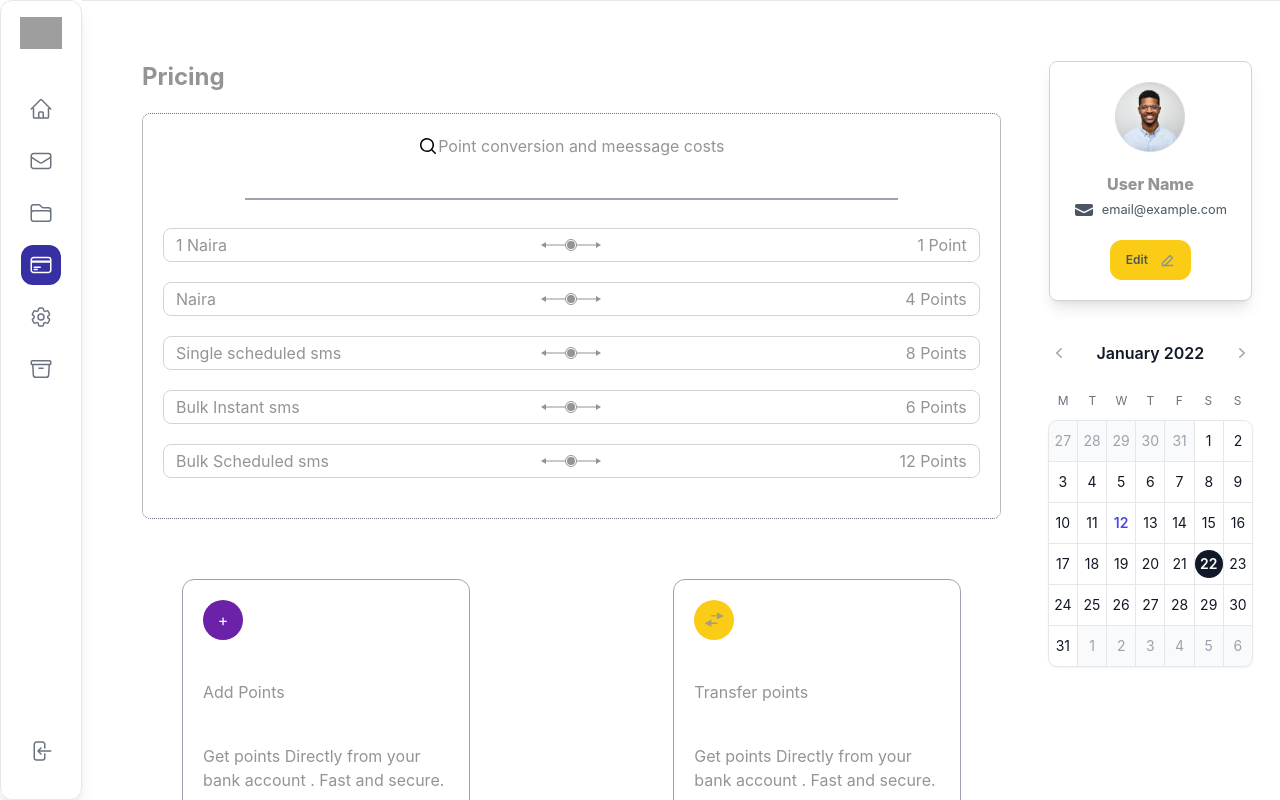
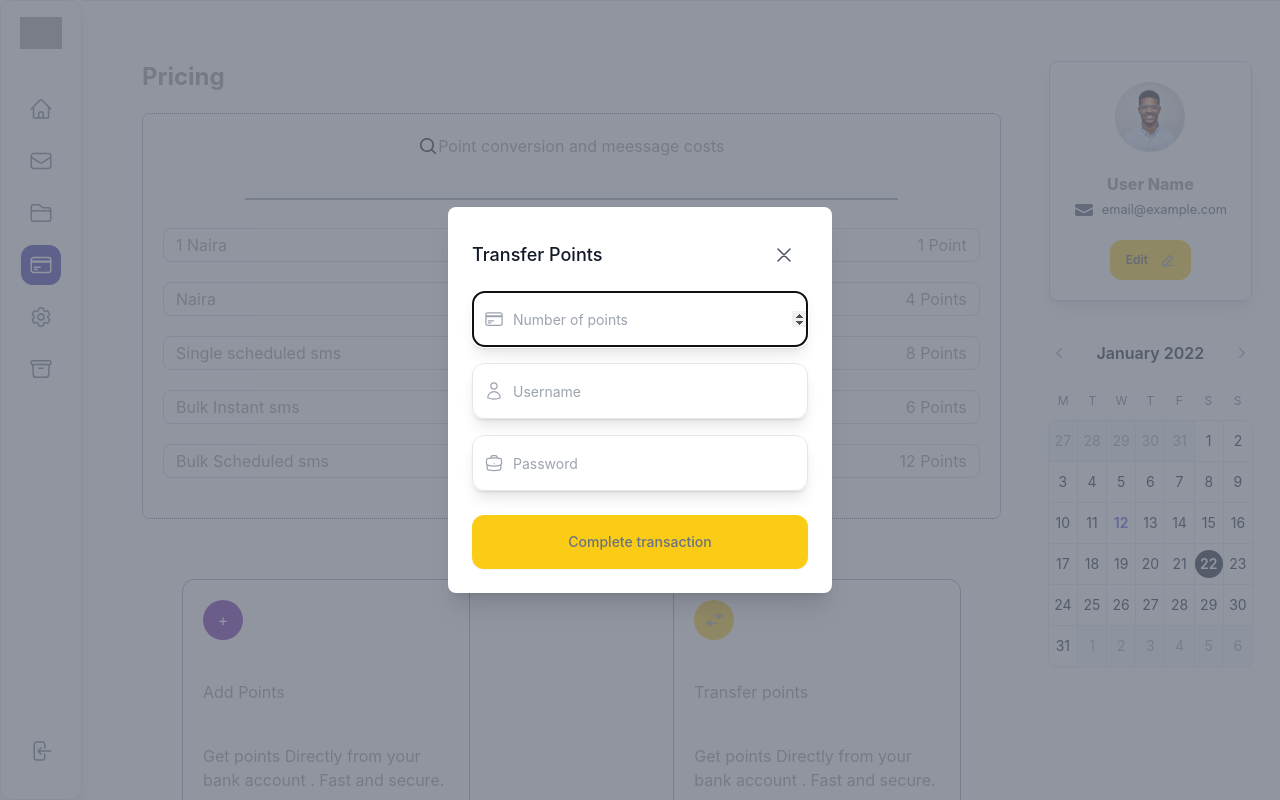
Before and after one commit to kingdanie/intime, a Next.js app: page /pricing in a window 1280 px wide. Built offline with nearby package versions, Linux system fonts and the light colour scheme; grey boxes are pictures that could not be loaded.

Commit message:
add transfer modal to pricing page

```diff
--- a/pages/pricing.tsx
+++ b/pages/pricing.tsx
@@ -12,7 +12,16 @@ import Image from "next/image";
 import PricingArrows from "./../public/pricing-arrows.svg";
 import Transfer from "./../public/left-right-arrows.svg";
 import Chain from "./../public/chain.svg";
+import TransferModal from "./components/TransferModal";
 export default function Pricing() {
+
+  const [open, setOpen] = useState(true)
+
+  const showModal = () => setOpen(true)
+  const toggleTransferModal = ()=>{
+    return setOpen(!open)
+  }
+
   return (
     <OtherLayout>
       {/* Your content */}
@@ -102,6 +111,7 @@ export default function Pricing() {
             <h3>Transfer points</h3>
             <p>Get points Directly from your bank account . Fast and secure.</p>
             <button
+            onClick={() => showModal()}
               className="text-sm text-gray-600 font-semibold
                     relative flex px-6 py-5 space-x-3
                     rounded-xl bg-yellow-400"
@@ -124,6 +134,7 @@ export default function Pricing() {
           <MCalendar />
         </div>
       </aside>
+      <TransferModal open={open} toggle={toggleTransferModal}/>
     </OtherLayout>
   );
 }
```
